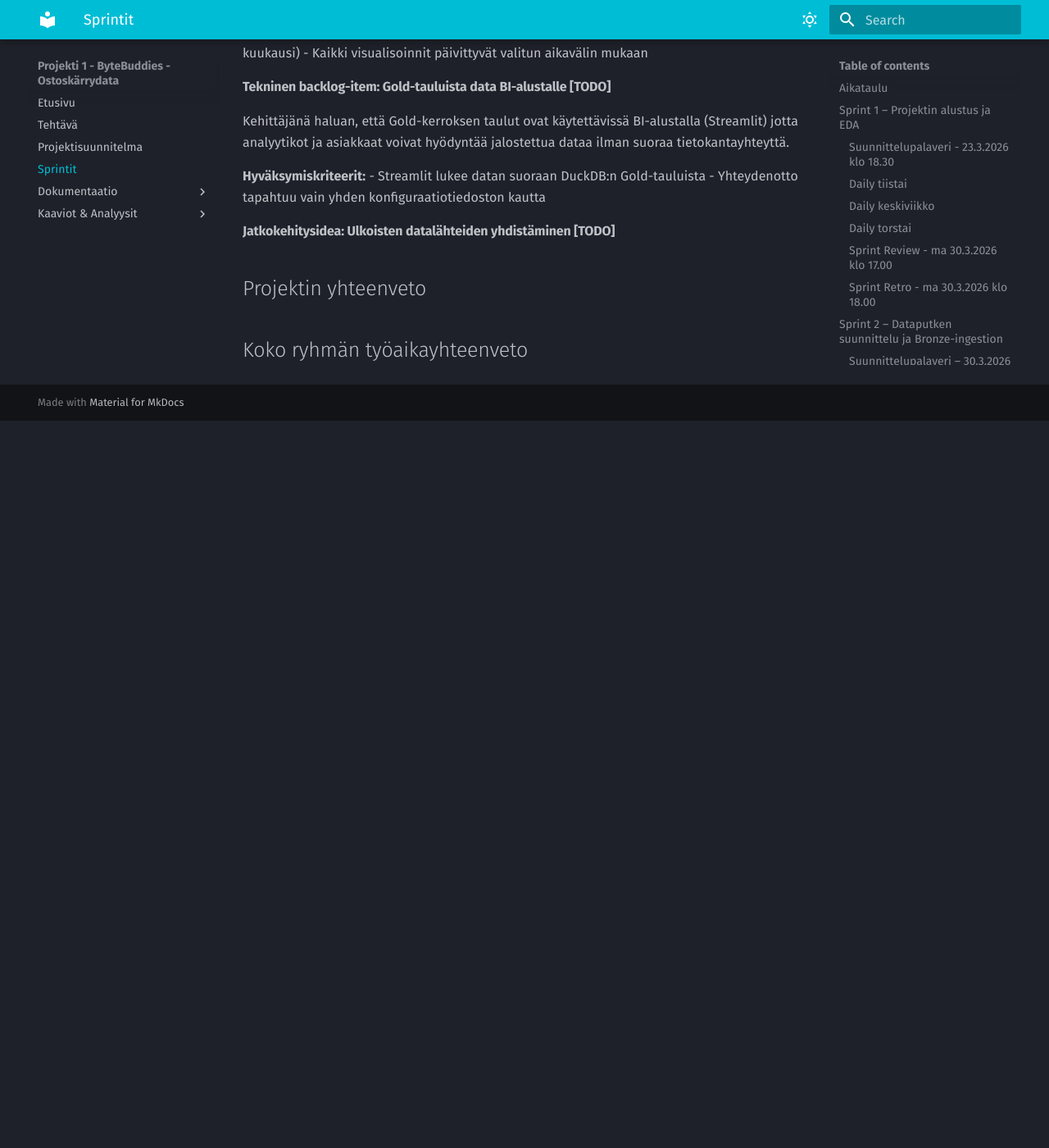
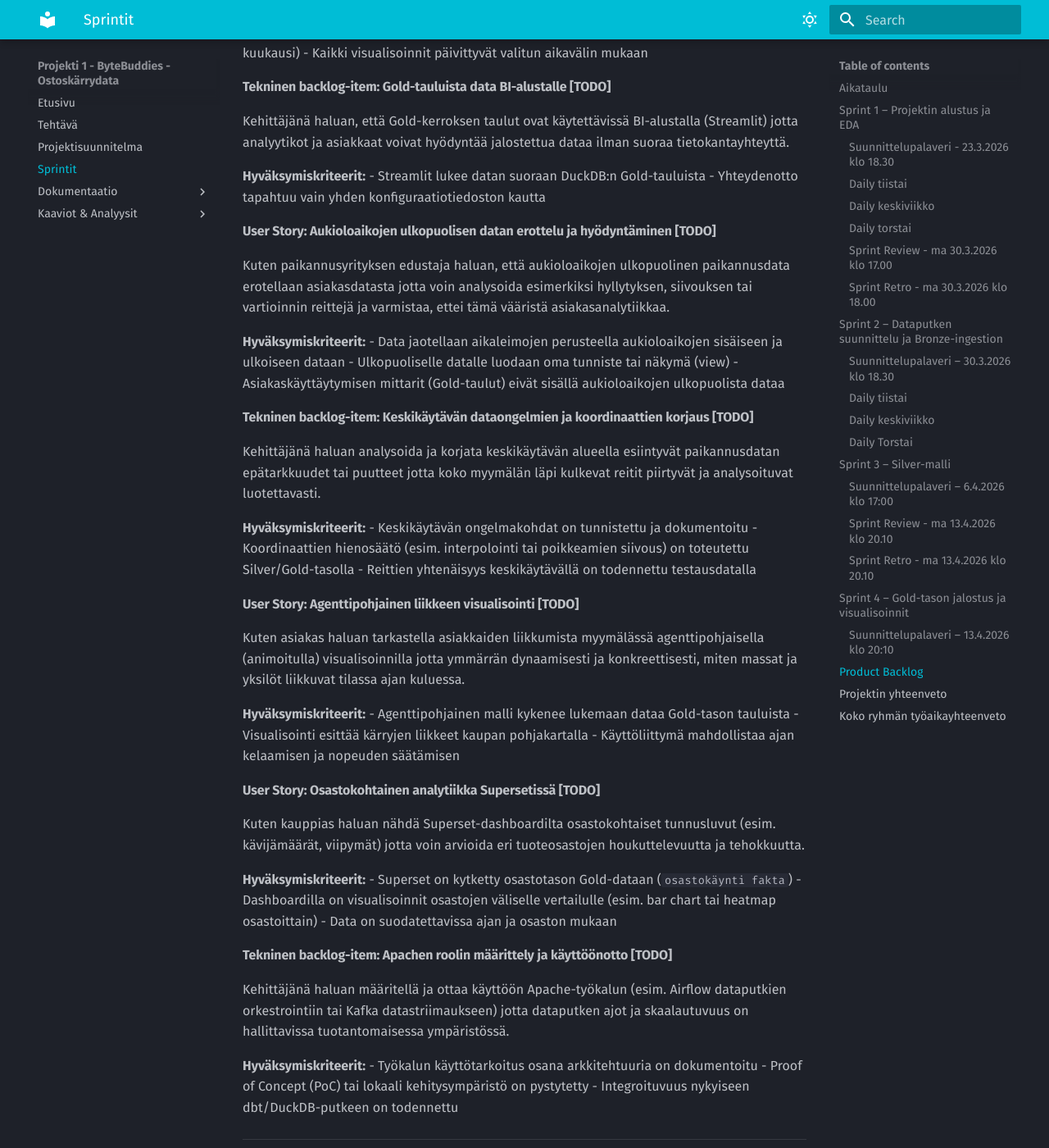
Before and after one commit to mitro54/uwb-shopping-cart-analytics-pipeline, an MkDocs documentation site: the page built from docs/sprintit.md, in a window 1280 px wide and 1400 px high, scrolled down 11254 px. Shown: the whole window at 82% size. Built offline with MkDocs 1.6.1 and Material for MkDocs 9.7.7, drawn with Linux system fonts in a browser that asks for light colours; before the commit the page ends 11767 px from its top, so only the background shows below that.

Commit message:
Add sprint 4 related user stories and items to backlog

```diff
--- a/docs/sprintit.md
+++ b/docs/sprintit.md
@@ -448,6 +448,58 @@
 - Streamlit lukee datan suoraan DuckDB:n Gold-tauluista
 - Yhteydenotto tapahtuu vain yhden konfiguraatiotiedoston kautta
 
+#### User Story: Aukioloaikojen ulkopuolisen datan erottelu ja hyödyntäminen [TODO]
+Kuten paikannusyrityksen edustaja
+haluan, että aukioloaikojen ulkopuolinen paikannusdata erotellaan asiakasdatasta
+jotta voin analysoida esimerkiksi hyllytyksen, siivouksen tai vartioinnin reittejä ja varmistaa, ettei tämä vääristä asiakasanalytiikkaa.
+
+**Hyväksymiskriteerit:**
+- Data jaotellaan aikaleimojen perusteella aukioloaikojen sisäiseen ja ulkoiseen dataan
+- Ulkopuoliselle datalle luodaan oma tunniste tai näkymä (view)
+- Asiakaskäyttäytymisen mittarit (Gold-taulut) eivät sisällä aukioloaikojen ulkopuolista dataa
+
+#### Tekninen backlog-item: Keskikäytävän dataongelmien ja koordinaattien korjaus [TODO]
+Kehittäjänä
+haluan analysoida ja korjata keskikäytävän alueella esiintyvät paikannusdatan epätarkkuudet tai puutteet
+jotta koko myymälän läpi kulkevat reitit piirtyvät ja analysoituvat luotettavasti.
+
+**Hyväksymiskriteerit:**
+- Keskikäytävän ongelmakohdat on tunnistettu ja dokumentoitu
+- Koordinaattien hienosäätö (esim. interpolointi tai poikkeamien siivous) on toteutettu Silver/Gold-tasolla
+- Reittien yhtenäisyys keskikäytävällä on todennettu testausdatalla
+
+#### User Story: Agenttipohjainen liikkeen visualisointi [TODO]
+Kuten asiakas
+haluan tarkastella asiakkaiden liikkumista myymälässä agenttipohjaisella (animoitulla) visualisoinnilla
+jotta ymmärrän dynaamisesti ja konkreettisesti, miten massat ja yksilöt liikkuvat tilassa ajan kuluessa.
+
+**Hyväksymiskriteerit:**
+- Agenttipohjainen malli kykenee lukemaan dataa Gold-tason tauluista
+- Visualisointi esittää kärryjen liikkeet kaupan pohjakartalla
+- Käyttöliittymä mahdollistaa ajan kelaamisen ja nopeuden säätämisen
+
+#### User Story: Osastokohtainen analytiikka Supersetissä [TODO]
+Kuten kauppias
+haluan nähdä Superset-dashboardilta osastokohtaiset tunnusluvut (esim. kävijämäärät, viipymät)
+jotta voin arvioida eri tuoteosastojen houkuttelevuutta ja tehokkuutta.
+
+**Hyväksymiskriteerit:**
+- Superset on kytketty osastotason Gold-dataan (`osastokäynti fakta`)
+- Dashboardilla on visualisoinnit osastojen väliselle vertailulle (esim. bar chart tai heatmap osastoittain)
+- Data on suodatettavissa ajan ja osaston mukaan
+
+#### Tekninen backlog-item: Apachen roolin määrittely ja käyttöönotto [TODO]
+Kehittäjänä
+haluan määritellä ja ottaa käyttöön Apache-työkalun (esim. Airflow dataputkien orkestrointiin tai Kafka datastriimaukseen)
+jotta dataputken ajot ja skaalautuvuus on hallittavissa tuotantomaisessa ympäristössä.
+
+**Hyväksymiskriteerit:**
+- Työkalun käyttötarkoitus osana arkkitehtuuria on dokumentoitu
+- Proof of Concept (PoC) tai lokaali kehitysympäristö on pystytetty
+- Integroituvuus nykyiseen dbt/DuckDB-putkeen on todennettu
+
+***
+
 #### Jatkokehitysidea: Ulkoisten datalähteiden yhdistäminen [TODO]
 
 ## Projektin yhteenveto
```
